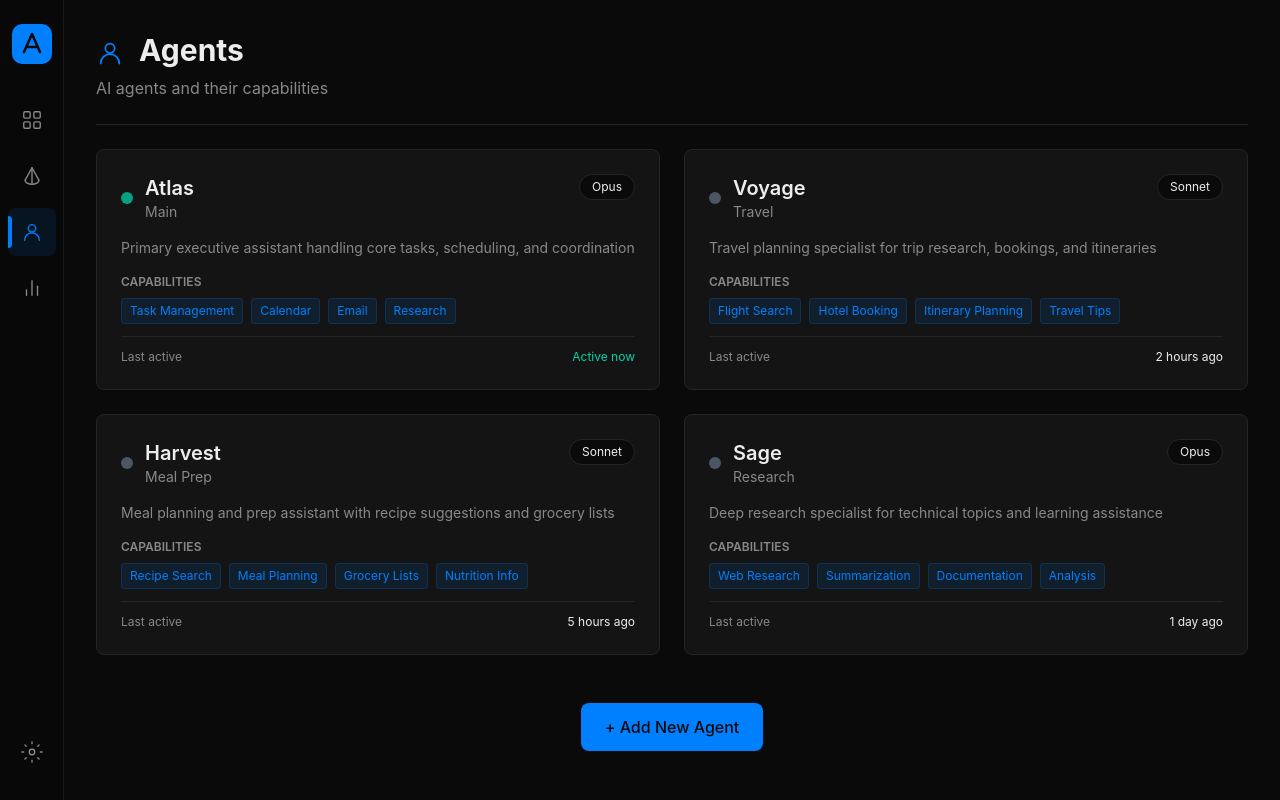
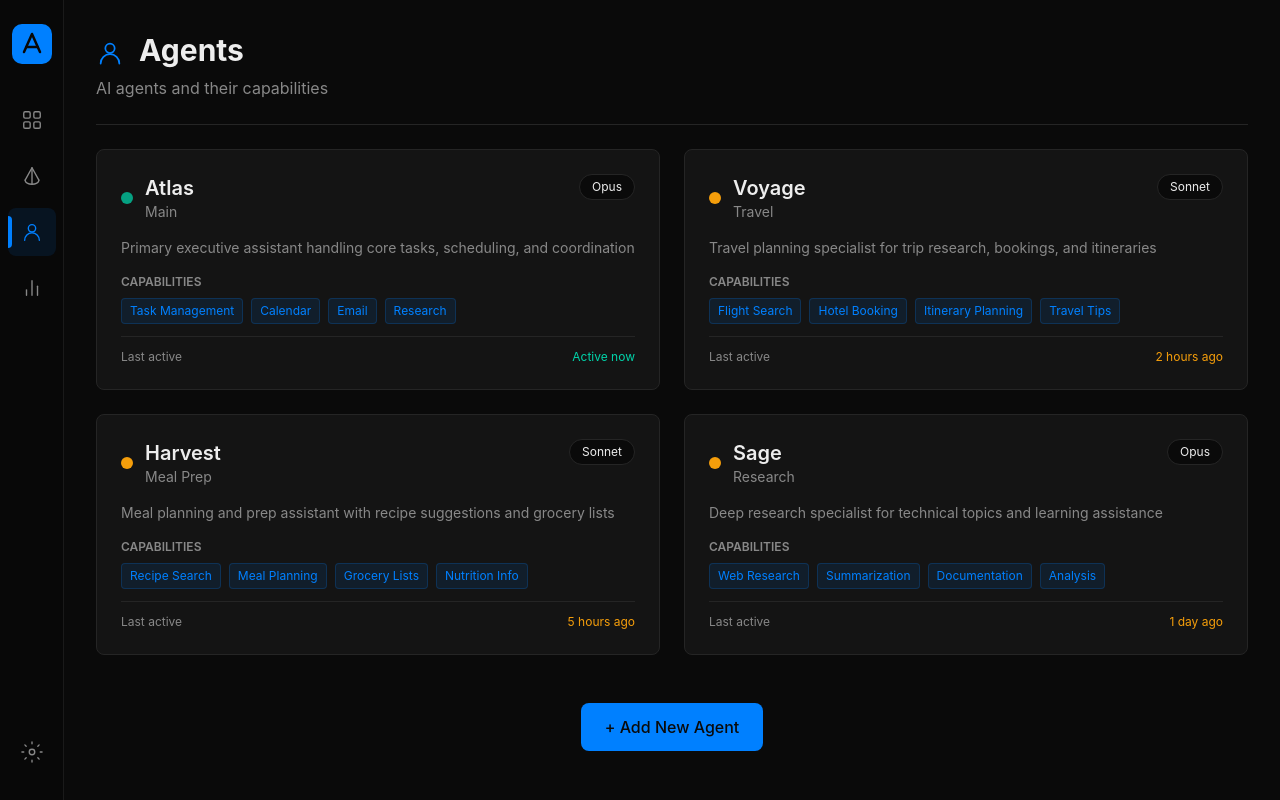
Before and after one commit to atlasbotadmin/mission-control, a Next.js app: page /agents in a window 1280 px wide. Built offline with nearby package versions, Linux system fonts and the light colour scheme.

Commit message:
orange status indicators for idle agents

```diff
--- a/app/agents/page.tsx
+++ b/app/agents/page.tsx
@@ -59,7 +59,7 @@ export default function AgentsPage() {
                 <div className="flex items-center gap-3">
                   <div
                     className={`w-3 h-3 rounded-full ${
-                      agent.status === 'online' ? 'bg-status animate-pulse' : 'bg-gray-600'
+                      agent.status === 'online' ? 'bg-status animate-pulse' : 'bg-idle'
                     }`}
                   ></div>
                   <div>
@@ -88,7 +88,7 @@ export default function AgentsPage() {
 
                 <div className="pt-3 border-t border-border flex items-center justify-between text-xs">
                   <span className="text-muted">Last active</span>
-                  <span className={agent.status === 'online' ? 'text-status' : 'text-text'}>
+                  <span className={agent.status === 'online' ? 'text-status' : 'text-idle'}>
                     {agent.lastActive}
                   </span>
                 </div>
--- a/app/page.tsx
+++ b/app/page.tsx
@@ -265,7 +265,7 @@ export default function Home() {
                     <div className="flex items-center gap-3">
                       <div
                         className={`w-2 h-2 rounded-full ${
-                          agent.status === 'online' ? 'bg-status' : 'bg-gray-600'
+                          agent.status === 'online' ? 'bg-status' : 'bg-idle'
                         }`}
                       ></div>
                       <div>
--- a/tailwind.config.ts
+++ b/tailwind.config.ts
@@ -14,6 +14,7 @@ const config: Config = {
         border: "#252525",
         accent: "#0080FF",
         status: "#00d4aa",
+        idle: "#F59E0B",
         text: "#ededed",
         muted: "#888",
       },
```
